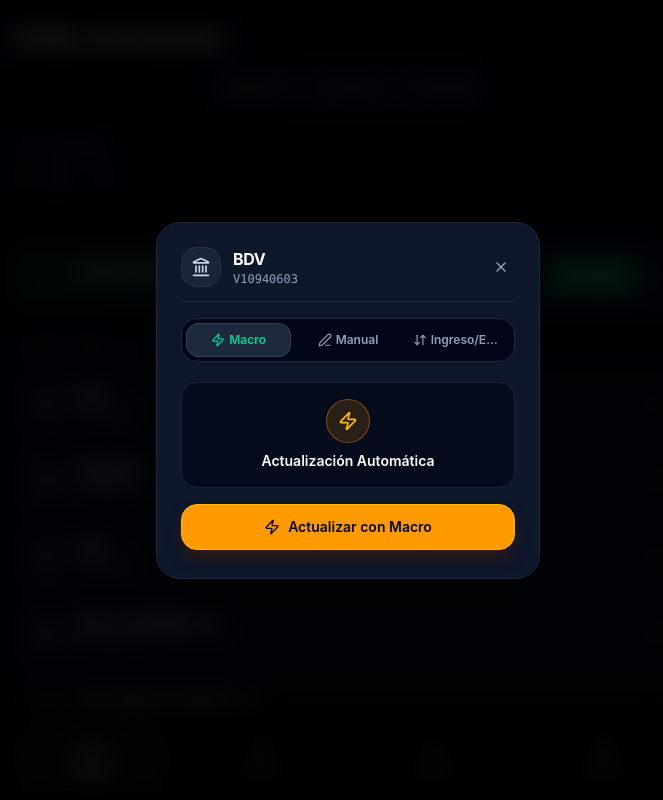
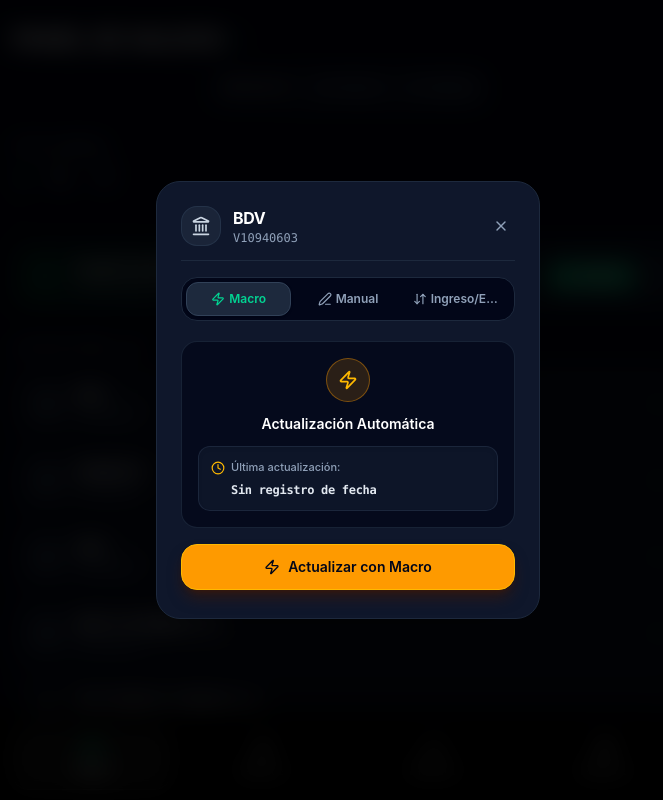
Before and after one commit to moises2reis/SaldoCMBX, a React (Vite) app: page / in a window 1280 px wide. Both pictures are taken after a click on the button "Toca para actualizar (Macro o Manual)". Shown: the top 800 px of the page, without its empty margins (292-955 px from the left). Built offline with nearby package versions, Linux system fonts and the light colour scheme; no server answers.

Commit message:
feat: add full date and time formatter
Implement formatFullDateTime utility and integrate it into the EditBankBalanceModal to provide precise timestamp visibility for account synchronization.

```diff
--- a/src/components/EditBankBalanceModal.tsx
+++ b/src/components/EditBankBalanceModal.tsx
@@ -1,6 +1,10 @@
 import React, { useState, useEffect } from 'react';
 import { BankAccount } from '../types/dashboard';
-import { formatSmartUpdateTime, isOlderThanOneHourAndHalf } from '../utils/formatters';
+import {
+  formatSmartUpdateTime,
+  isOlderThanOneHourAndHalf,
+  formatFullDateTime,
+} from '../utils/formatters';
 import {
   X,
   Check,
@@ -127,6 +131,7 @@
     account.bankShort.toLowerCase().includes('binance');
 
   const timeAgoText = formatSmartUpdateTime(account.lastSync);
+  const fullDateTimeText = formatFullDateTime(account.lastSync);
   const isOutdated = isOlderThanOneHourAndHalf(account.lastSync);
 
   const currencyUnit = isBinance ? 'USDT' : account.nativeCurrency === 'USD' ? 'USD' : 'Bs.';
@@ -338,7 +343,7 @@
         {/* CONTENIDO PESTAÑA: ACTUALIZAR CON MACRO / API BINANCE */}
         {activeTab === 'macro' && (
           <div className="space-y-4 py-1">
-            <div className="bg-slate-950/70 border border-slate-800/80 rounded-2xl p-4 text-center space-y-2">
+            <div className="bg-slate-950/70 border border-slate-800/80 rounded-2xl p-4 text-center space-y-3">
               <div
                 className={`w-11 h-11 mx-auto rounded-full flex items-center justify-center border transition-colors ${
                   isBinance
@@ -355,22 +360,42 @@
                 <h4 className="text-sm font-semibold text-white">
                   {isBinance ? 'Sincronización con API Binance' : 'Actualización Automática'}
                 </h4>
-                {isBinance ? (
+                {isBinance && (
                   <p className="text-[11px] text-slate-400 mt-1 font-mono">
                     Consulta en vivo Spot + Funding + Simple Earn Flexible
                   </p>
-                ) : (
-                  timeAgoText && (
-                    <div className="inline-flex items-center gap-1.5 px-2.5 py-0.5 mt-1 rounded-full text-[11px] font-mono font-medium border transition-colors">
-                      <Clock
-                        className={`w-3 h-3 ${isOutdated ? 'text-amber-400' : 'text-emerald-400'}`}
-                      />
-                      <span className={isOutdated ? 'text-amber-300' : 'text-emerald-300'}>
-                        {isOutdated ? `Desactualizado: hace ${timeAgoText}` : `Al día: hace ${timeAgoText}`}
-                      </span>
-                    </div>
-                  )
                 )}
+              </div>
+
+              {/* Registro completo de Fecha y Hora de la última actualización */}
+              <div className="bg-slate-900/90 border border-slate-800/90 rounded-xl p-3 text-left space-y-1.5 shadow-inner">
+                <div className="flex items-center justify-between gap-1 text-[11px]">
+                  <span className="text-slate-400 flex items-center gap-1.5 font-medium">
+                    <Clock
+                      className={`w-3.5 h-3.5 ${
+                        isBinance ? 'text-amber-400' : isOutdated ? 'text-amber-400' : 'text-emerald-400'
+                      }`}
+                    />
+                    Última actualización:
+                  </span>
+                  {timeAgoText && (
+                    <span
+                      className={`px-2 py-0.5 rounded-full text-[10px] font-mono font-bold ${
+                        isBinance
+                          ? 'bg-amber-500/20 text-amber-300 border border-amber-500/30'
+                          : isOutdated
+                          ? 'bg-amber-500/20 text-amber-300 border border-amber-500/30'
+                          : 'bg-emerald-500/20 text-emerald-300 border border-emerald-500/30'
+                      }`}
+                    >
+                      {isOutdated ? `Hace ${timeAgoText}` : `Al día (${timeAgoText})`}
+                    </span>
+                  )}
+                </div>
+
+                <div className="text-xs font-mono font-semibold text-slate-200 tracking-tight pl-5">
+                  {fullDateTimeText || 'Sin registro de fecha'}
+                </div>
               </div>
             </div>
 
--- a/src/utils/formatters.ts
+++ b/src/utils/formatters.ts
@@ -231,3 +231,28 @@
 
   return `${days} días`;
 }
+
+/**
+ * Formatea una fecha y hora completa en español:
+ * Ej: "25 sep 2026 • 07:15:30 PM"
+ */
+export function formatFullDateTime(val: unknown): string {
+  if (!val) return '';
+  const date = parseFlexibleDate(val);
+  if (!date) return typeof val === 'string' ? val : '';
+
+  const day = String(date.getDate()).padStart(2, '0');
+  const months = ['ene', 'feb', 'mar', 'abr', 'may', 'jun', 'jul', 'ago', 'sep', 'oct', 'nov', 'dic'];
+  const monthStr = months[date.getMonth()];
+  const year = date.getFullYear();
+
+  let hours = date.getHours();
+  const minutes = String(date.getMinutes()).padStart(2, '0');
+  const seconds = String(date.getSeconds()).padStart(2, '0');
+  const ampm = hours >= 12 ? 'PM' : 'AM';
+  hours = hours % 12;
+  hours = hours ? hours : 12;
+  const formattedHours = String(hours).padStart(2, '0');
+
+  return `${day} ${monthStr} ${year} • ${formattedHours}:${minutes}:${seconds} ${ampm}`;
+}
```
